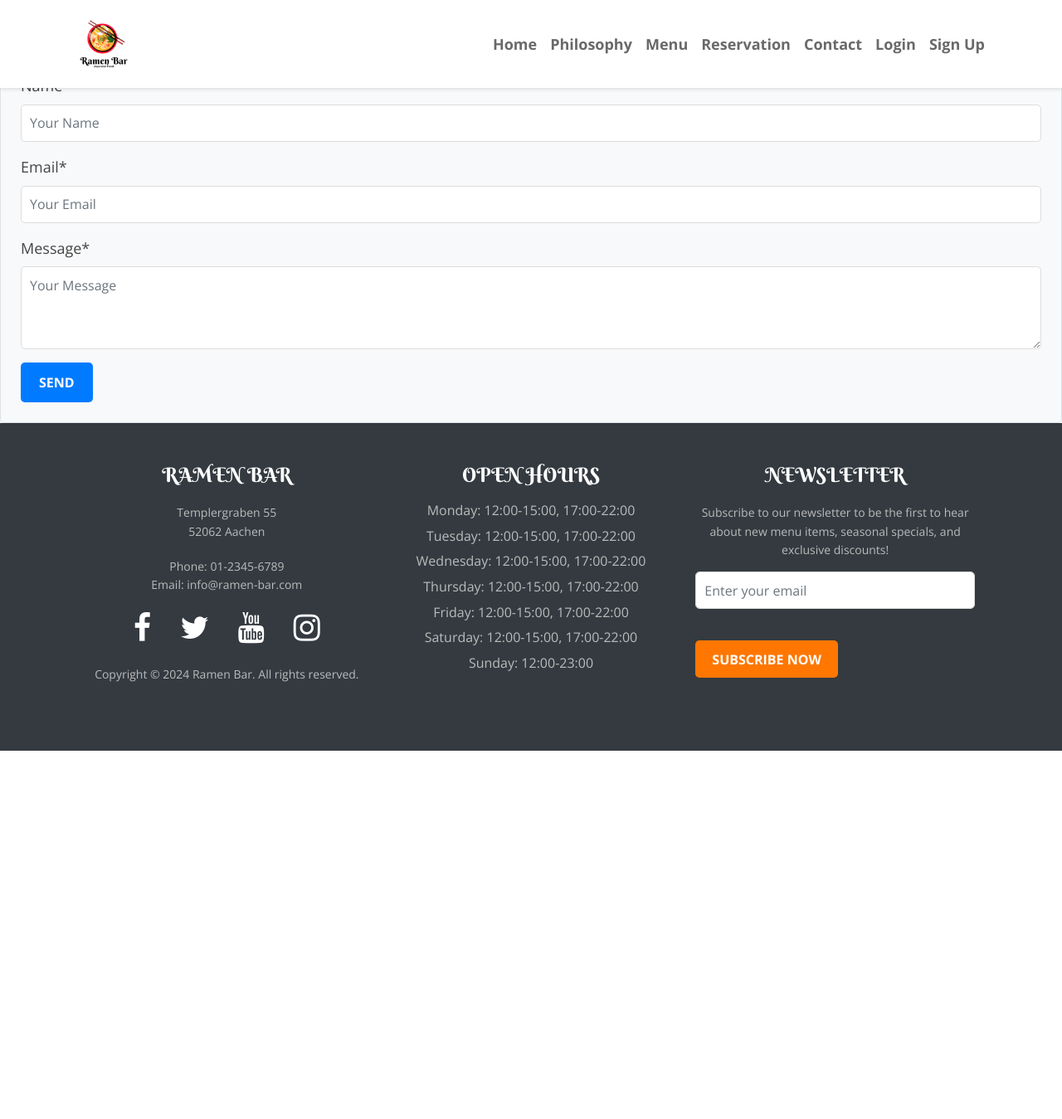
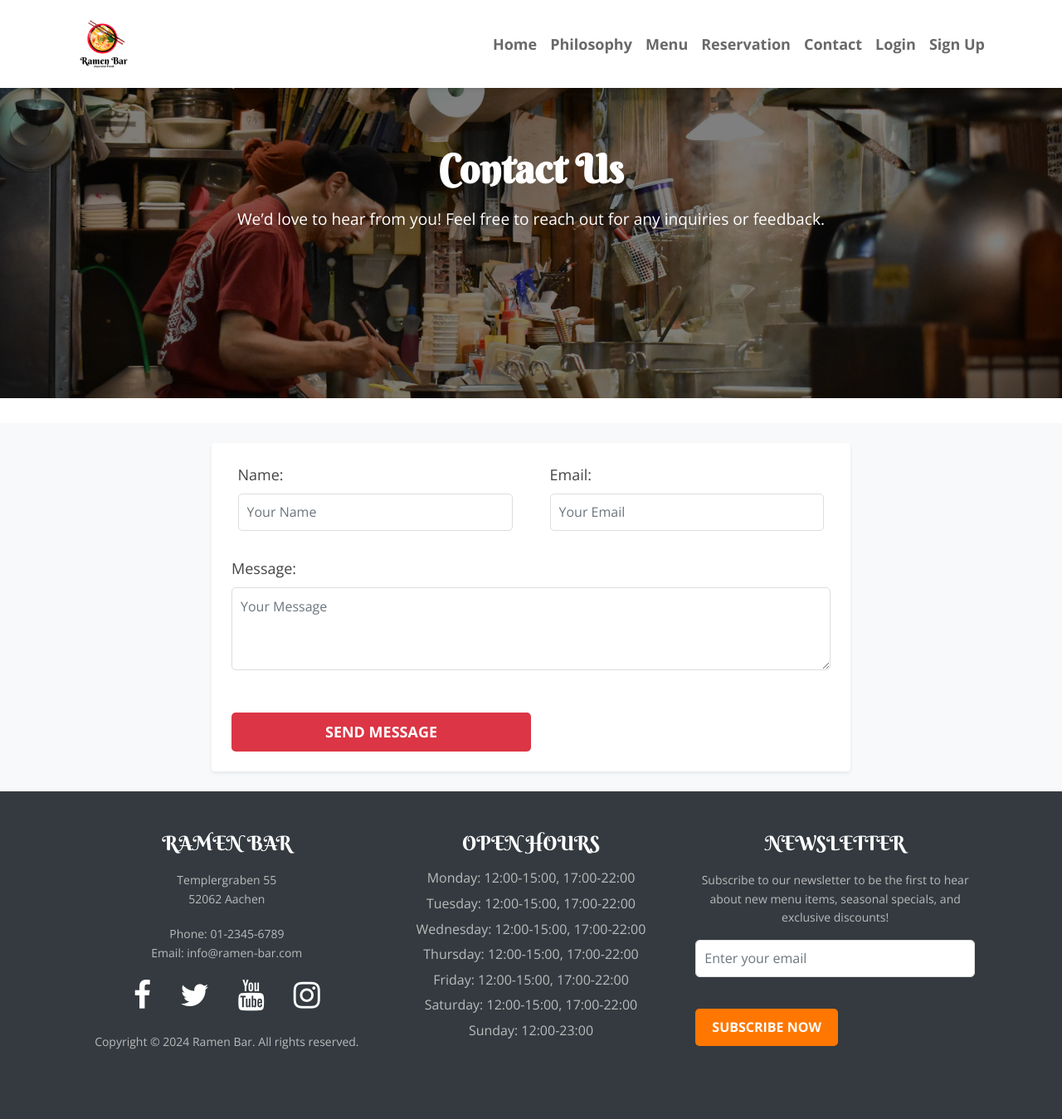
Before and after one commit to micmic210/booking-app, a Django app: page /contact/ in a window 1280 px wide. Shown: the whole page at 83% size. Before the commit the page ends 905 px from the top, so only its background shows below. Run offline with Django 4.2, Linux system fonts and the light colour scheme; some libraries are stand-ins or nearby versions.

Commit message:
Modify stylings of contact.html and thank_you.html

```diff
--- a/contact/templates/contact/contact.html
+++ b/contact/templates/contact/contact.html
@@ -1,16 +1,62 @@
 {% extends 'base.html' %}
 
-{% block title %}Contact{% endblock %}
+{% block title %}
+Contact - Ramen Bar
+{% endblock %}
 
 {% block content %}
 
-{% load crispy_forms_tags %}
 
-<h1>Contact Us</h1>
-<form action="" method="POST" class="p-4 border rounded bg-light">
-    {% csrf_token %}
-    {{ form|crispy }}
-    <button type="submit" class="btn btn-primary">Send</button>
-</form>
+<!-- Common Header Section -->
+<section id="common-header" class="d-flex align-items-center justify-content-center position-relative text-white">
+    <div class="overlay"></div>
+    <div class="container text-center position-relative">
+        <h1 class="display-4 font-weight-bold">Contact Us</h1>
+        <p class="lead mb-4">We’d love to hear from you! Feel free to reach out for any inquiries or feedback.</p>
+    </div>
+</section>
+
+<!-- Contact Form Section -->
+<section id="contactForm" class="py-4">
+    <div class="container">
+        <div class="row justify-content-center">
+            <div class="col-lg-8">
+                <form method="post" action="" class="bg-white p-4 rounded shadow-sm">
+                    {% csrf_token %}
+                    <!-- Name and Email Row -->
+                    <div class="row mb-3">
+                        <div class="col-md-6">
+                            <div class="form-group">
+                                {{ form.name.label_tag }}
+                                {{ form.name }}
+                            </div>
+                        </div>
+                        <div class="col-md-6">
+                            <div class="form-group">
+                                {{ form.email.label_tag }}
+                                {{ form.email }}
+                            </div>
+                        </div>
+                    </div>
+                    <!-- Message Row -->
+                    <div class="row mb-3">
+                        <div class="col-md-12">
+                            <div class="form-group">
+                                {{ form.message.label_tag }}
+                                {{ form.message }}
+                            </div>
+                        </div>
+                    </div>
+                    <!-- Submit Button Row -->
+                    <div class="row">
+                        <div class="col-md-12 text-center">
+                            <button type="submit" class="btn btn-danger w-50">Send Message</button>
+                        </div>
+                    </div>
+                </form>
+            </div>
+        </div>
+    </div>
+</section>
 
 {% endblock %}
```
Also changed, not shown: contact/templates/contact/thank_you.html (+20 -3 lines).
